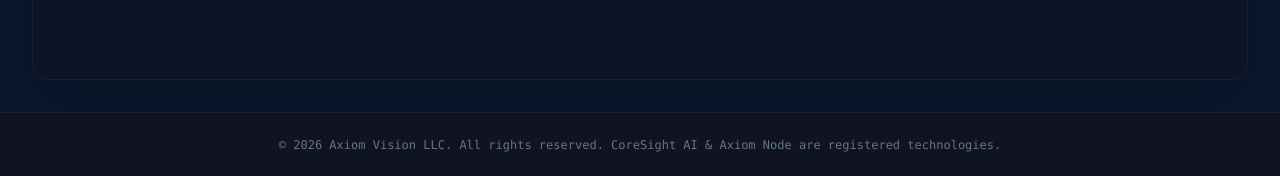
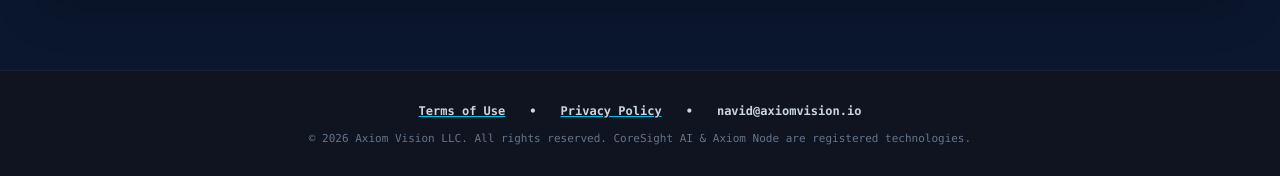
Before and after one commit to navid-axiom/axiomnode, a Next.js app: page /dashboard in a window 1280 px wide. Shown: the part 623-799 px from the top of the page. Built offline with nearby package versions, Linux system fonts and the light colour scheme; no server answers; the database is empty.

Commit message:
Update page.tsx

```diff
--- a/app/dashboard/page.tsx
+++ b/app/dashboard/page.tsx
@@ -1,6 +1,7 @@
 "use client";
 
 import { useEffect, useState } from "react";
+import Link from "next/link";
 import { UserButton, useUser } from "@clerk/nextjs";
 import { createClient } from "@supabase/supabase-js";
 
@@ -13,7 +14,7 @@ function AxiomLogo({ className = "h-12 md:h-14" }: { className?: string }) {
   const [usePng, setUsePng] = useState(false);
 
   return (
-    <div className={`flex items-center gap-3 select-none ${className}`}>
+    <Link href="/" className={`flex items-center gap-3 select-none ${className}`}>
       {usePng ? (
         <img
           src="/axiom-logo.png"
@@ -52,7 +53,7 @@ function AxiomLogo({ className = "h-12 md:h-14" }: { className?: string }) {
           </div>
         </div>
       )}
-    </div>
+    </Link>
   );
 }
 
@@ -420,7 +421,7 @@ export default function DashboardPage() {
                 03
               </div>
               <h3 className="font-bold text-white text-base font-['Montserrat',sans-serif]">RAM-Only Video Buffering</h3>
-              <p className="text-slate-400 text-[#F0F4F9]/70 text-xs leading-relaxed">
+              <p className="text-slate-400 text-xs leading-relaxed">
                 99.9% of video stays local inside the node's physical memory and overwrites every 10 seconds. Only confirmed human threat keyframes ping the cloud.
               </p>
             </div>
@@ -428,9 +429,24 @@ export default function DashboardPage() {
         </main>
       )}
 
-      {/* Footer */}
-      <footer className="border-t border-[#162036] bg-[#0F1420] px-8 py-6 text-center text-xs font-mono text-slate-500">
-        <p>© 2026 Axiom Vision LLC. All rights reserved. CoreSight AI & Axiom Node are registered technologies.</p>
+      {/* Compliance Footer */}
+      <footer className="border-t border-[#162036] bg-[#0F1420] px-6 py-8 text-center text-xs font-mono text-slate-400 mt-12 space-y-3">
+        <div className="flex flex-wrap items-center justify-center gap-6 text-slate-300 font-semibold">
+          <Link href="/terms" className="hover:text-[#00C2E0] transition underline decoration-[#00C2E0]">
+            Terms of Use
+          </Link>
+          <span>•</span>
+          <Link href="/privacy" className="hover:text-[#00C2E0] transition underline decoration-[#00C2E0]">
+            Privacy Policy
+          </Link>
+          <span>•</span>
+          <a href="mailto:navid@axiomvision.io" className="hover:text-[#00C2E0] transition">
+            navid@axiomvision.io
+          </a>
+        </div>
+        <p className="text-[11px] text-slate-500">
+          © 2026 Axiom Vision LLC. All rights reserved. CoreSight AI & Axiom Node are registered technologies.
+        </p>
       </footer>
     </div>
   );
```
